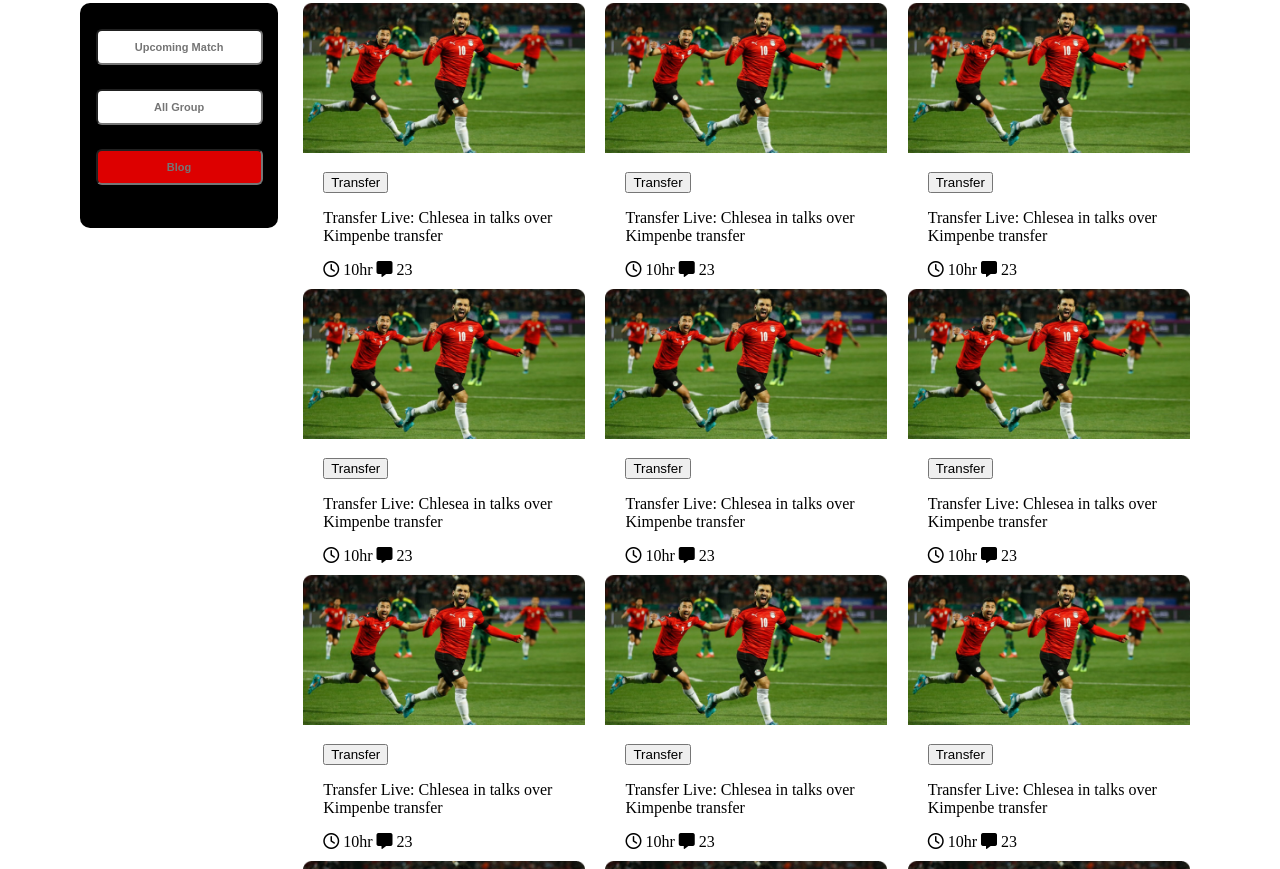
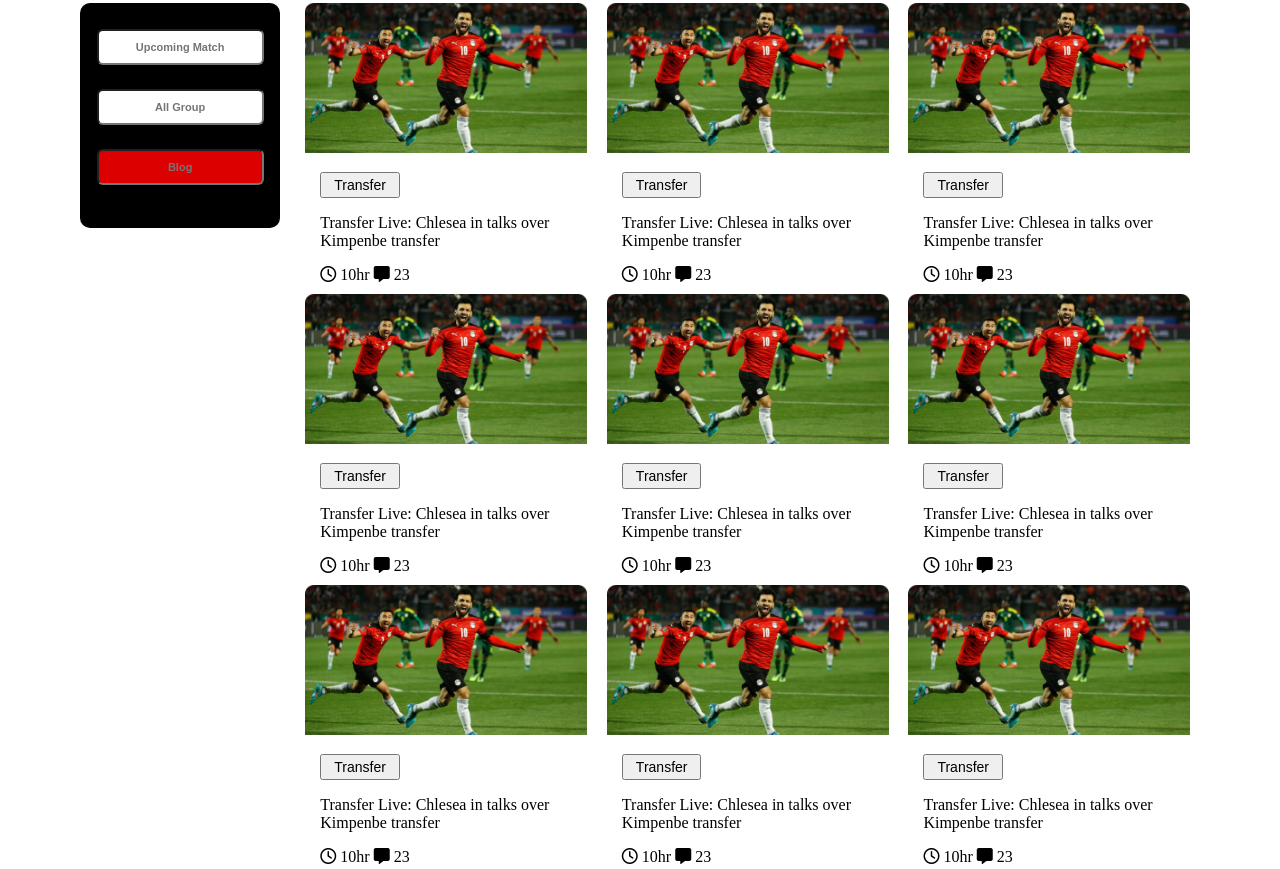
Before and after one commit to uh-shuvo/greatest-earth, a plain HTML site: page index.html in a window 1280 px wide. Shown: the part 726-1595 px from the top of the page. Drawn offline with Linux system fonts and the light colour scheme.

Commit message:
new button added

```diff
--- a/style.css
+++ b/style.css
@@ -119,5 +119,11 @@ input {
 
 .feature-details {
     margin-top: 15px;
-    margin-left: 20px;
+    margin-left: 15px;
 }
+
+button {
+    padding: 3px 12px;
+    font-size: 14px;
+    font-weight: 400;
+}
```
